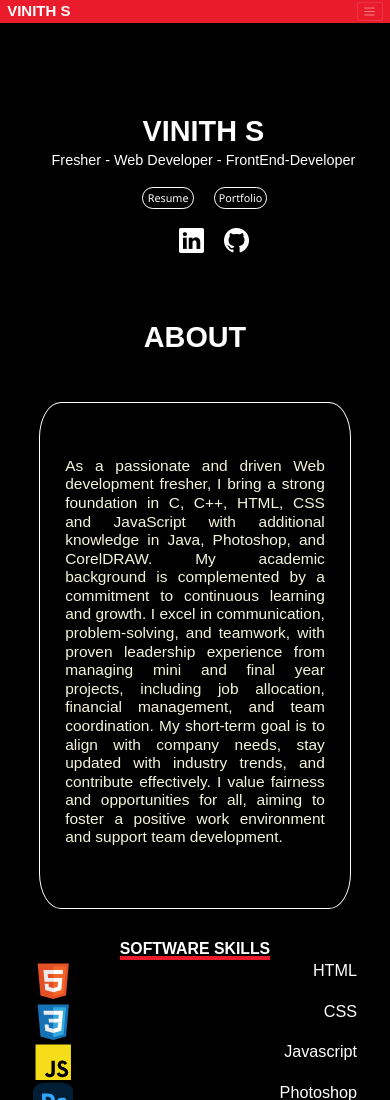
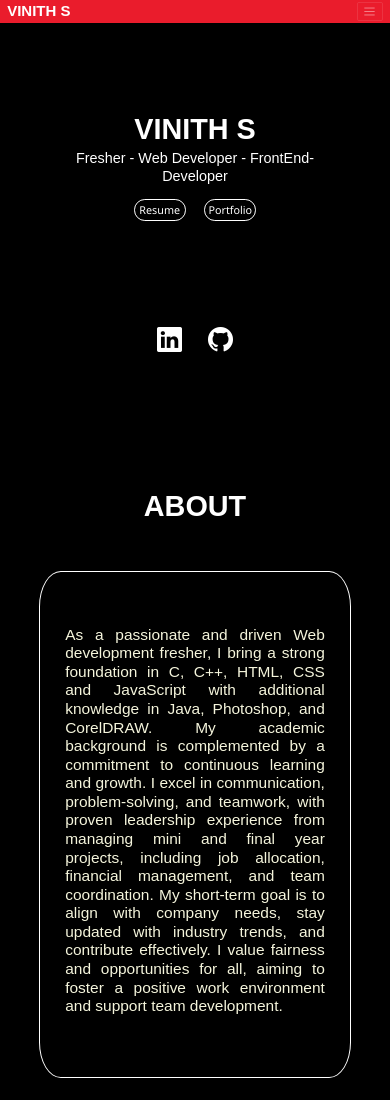
Before and after one commit to VinithBSV/Portfolio, a plain HTML site: page Index.html in a window 390 px wide. Shown: the top 1100 px of the page. Drawn offline with nearby package versions, Linux system fonts and the light colour scheme.

Commit message:
Added Index and Style files.

```diff
--- a/Index.html
+++ b/Index.html
@@ -33,6 +33,7 @@
     <!--Home section code-->
     <section class="home" id="home">
         <!--Info code-->
+        <div class="info-section">
             <div class="info">
                 <h1 class="name">VINITH S</h1>
                 <p class="title">Fresher - Web Developer - FrontEnd-Developer</p>
@@ -43,6 +44,7 @@
             <div class="profile">
                 <a href="https://www.linkedin.com/in/vinithbsv711" target="_blank"><i class="bi bi-linkedin"></i></a>
                 <a href="https://github.com/VinithBSV" target="_blank"><i class="bi bi-github"></i></a>
+            </div>
         </div>
     </section>
     <!--About section code-->
--- a/Style.css
+++ b/Style.css
@@ -101,9 +101,24 @@ a {
     background-image: url(mountain.jpg);
     background-repeat: no-repeat;
     background-size: cover;
+    display: flex;
+    align-items: center;
+    text-align: center;
+    justify-content: space-evenly;
 }
 
 /* home-info*/
+.home .info-section {
+    width: 500px;
+    height: 500px;
+    display: flex;
+    flex-direction: column;
+    justify-content: space-around;
+    align-items: center;
+    text-align: center;
+    padding: 4rem;
+}
+
 .home .info {
     width: 450px;
     height: 500px;
@@ -111,10 +126,7 @@ a {
     font-family: "Barlow", sans-serif;
     font-weight: 500;
     font-size: 20px;
-    position: relative;
-    top: 200px;
-    left: 150px;
-    margin-top: 0;
+
 }
 
 /* home info buttons*/
@@ -142,9 +154,6 @@ a {
 
 /*info Profile*/
 .profile {
-    position: relative;
-    top: -100px;
-    left: 180px;
     width: 250px;
     height: 100px;
     display: flex;
@@ -549,14 +558,25 @@ a {
 
     /* home section*/
     .home {
-        height: 30vh;
+        height: 50vh;
         background-image: none;
-        max-width: 90%;
+        max-width: 100%;
         margin: 0 auto;
         padding: 1rem;
     }
 
     /* home-info*/
+    .home .info-section {
+        width: 500px;
+        height: 300px;
+        display: flex;
+        flex-direction: column;
+        justify-content: space-evenly;
+        align-items: center;
+        text-align: center;
+        padding: 4rem;
+    }
+
     .home .info {
         width: 95%;
         height: 50vh;
@@ -565,9 +585,6 @@ a {
         font-weight: 500;
         font-size: 2rem;
         text-align: center;
-        position: relative;
-        top: 10vh;
-        left: 5%;
         margin-top: 0;
     }
 
@@ -583,21 +600,16 @@ a {
         font-size: 1.5rem;
         color: var(--txt-color);
         margin: 1rem;
-        margin-left: 1.25rem;
-        margin-top: 1.5rem;
     }
 
     /*info Profile*/
     .profile {
-        position: relative;
-        top: -30.5rem;
-        left: 19.75rem;
-        width: 5rem;
-        height: 2.5rem;
+        width: 15rem;
+        height: 5rem;
         display: flex;
         justify-content: space-evenly;
         align-items: center;
-        ;
+        text-align: center;
     }
 
     .profile i {
@@ -633,6 +645,8 @@ a {
     /* Resume section*/
     /* Resume - grid - pattern*/
     .resume {
+        width: 100%;
+        height: 100%;
         background-image: none;
         grid-auto-flow: row;
         grid-template-columns: none;
@@ -696,7 +710,7 @@ a {
 
     /*Portfolio grid*/
     .portfolio {
-        height: -95vh;
+        height: -10vh;
         width: 100%;
         background-image: none;
     }
```
Lines whose indentation alone changed are shown as unchanged.
